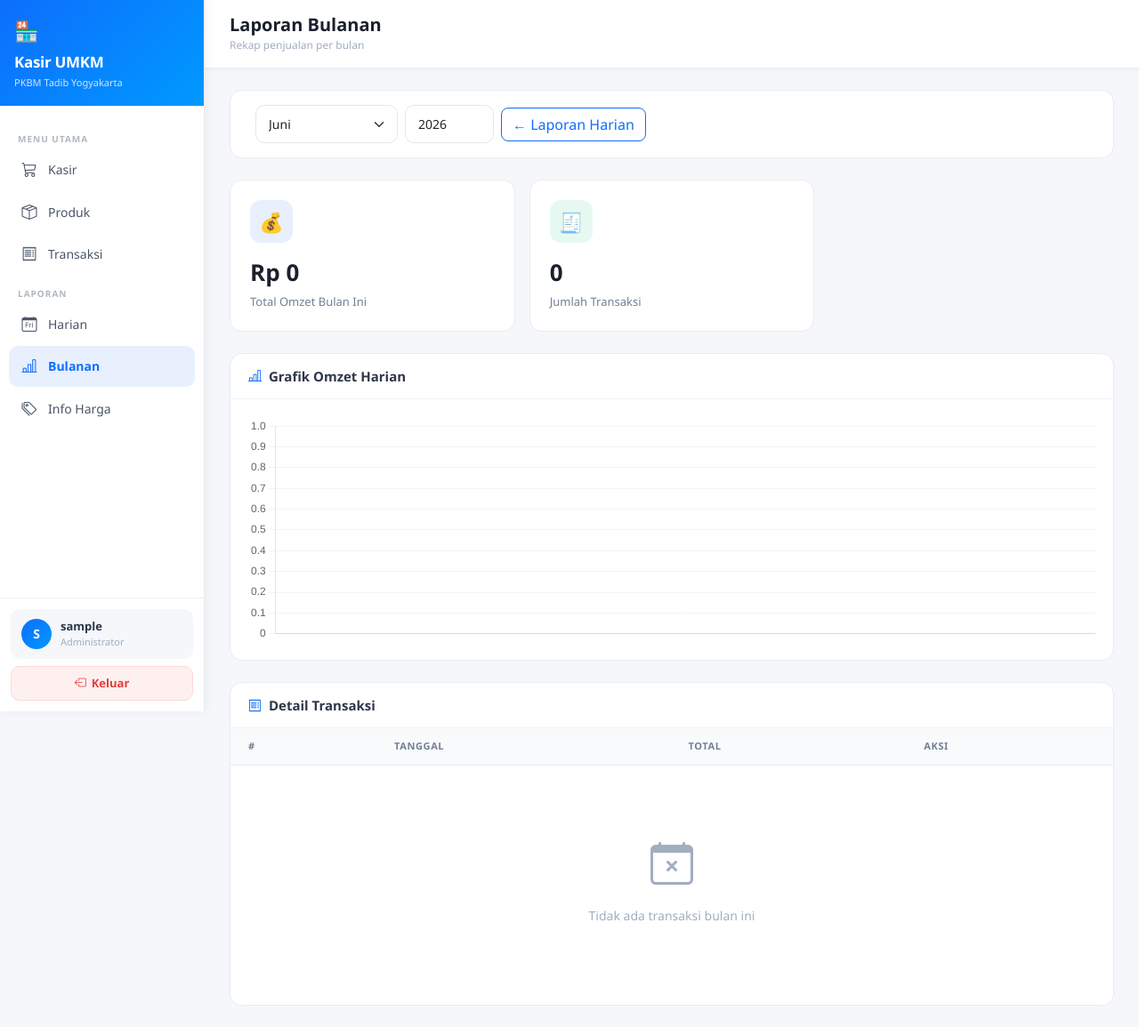
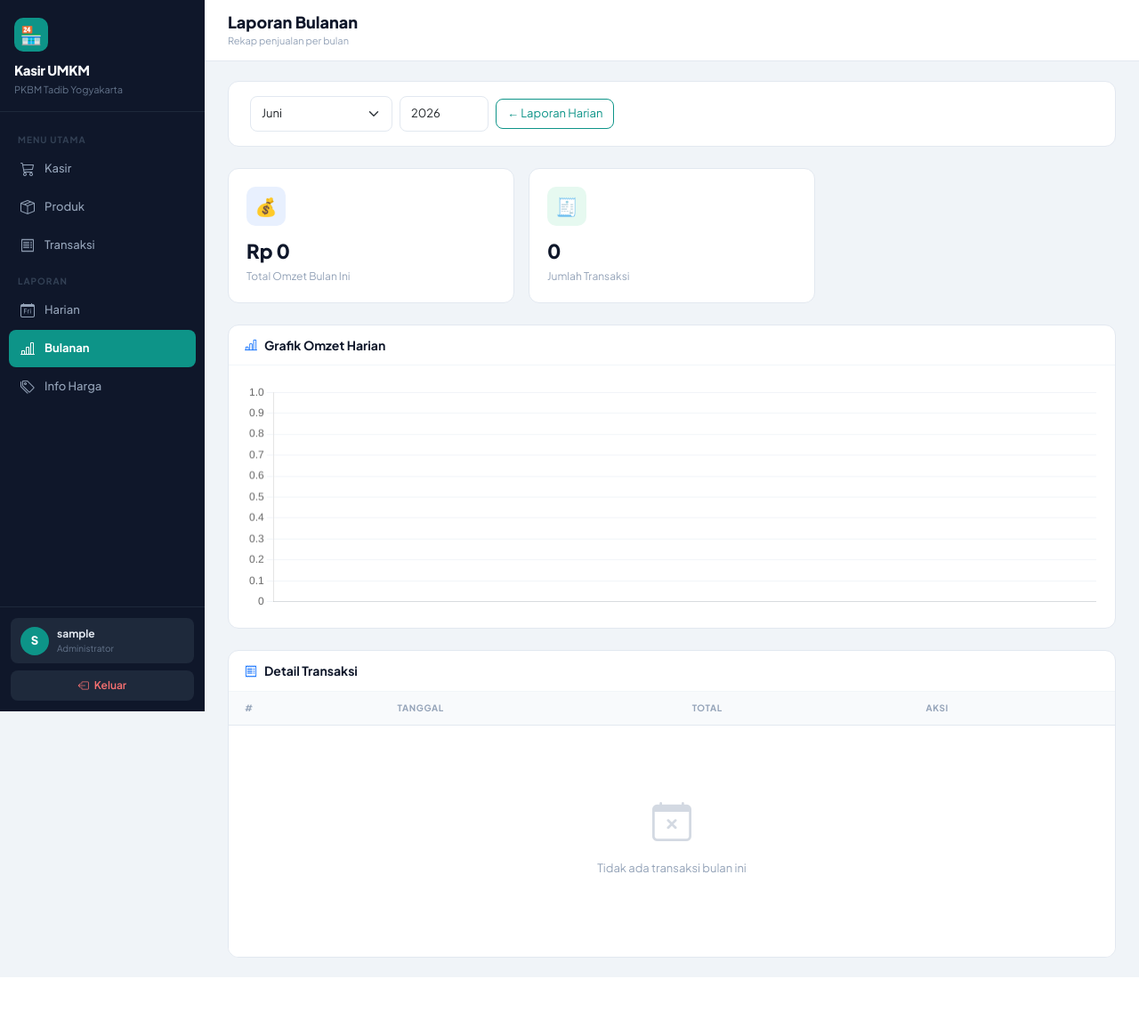
Before and after one commit to arkands/kasir-forumkm, a Django app: page /laporan/bulanan/ in a window 1280 px wide. Shown: the whole page at 89% size. After the commit the page ends 1099 px from the top, so only its background shows below. Run offline with Django 5.2, Linux system fonts and the light colour scheme; the visitor is signed in with stand-in values (Sample User, id 1); data that the repository does not hold is empty.

Commit message:
redesign ui

```diff
--- a/kasir_forumkm/templates/base.html
+++ b/kasir_forumkm/templates/base.html
@@ -6,244 +6,285 @@
     <title>{% block title %}Kasir UMKM{% endblock %}</title>
     <link href="https://cdn.jsdelivr.net/npm/bootstrap@5.3.0/dist/css/bootstrap.min.css" rel="stylesheet">
     <link href="https://cdn.jsdelivr.net/npm/bootstrap-icons@1.10.5/font/bootstrap-icons.css" rel="stylesheet">
+    <link href="https://fonts.googleapis.com/css2?family=Plus+Jakarta+Sans:wght@400;500;600;700;800&display=swap" rel="stylesheet">
     <style>
         :root {
-            --primary: #0d6efd;
-            --primary-dark: #0b5ed7;
-            --primary-light: #e8f0fe;
-            --accent: #ff6b35;
-            --success: #00b14f;
+            --primary: #0d9488;
+            --primary-dark: #0f766e;
+            --primary-light: #f0fdf9;
+            --sidebar-bg: #0f172a;
+            --sidebar-hover: #1e293b;
+            --sidebar-active: #0d9488;
             --sidebar-w: 230px;
-            --bg: #f5f7fa;
+            --bg: #f0f4f8;
+            --text: #0f172a;
+            --text-muted: #94a3b8;
+            --border: #e2e8f0;
         }
 
         * { box-sizing: border-box; margin: 0; padding: 0; }
-        body { font-family: 'Segoe UI', sans-serif; background: var(--bg); display: flex; min-height: 100vh; }
+        body { font-family: 'Plus Jakarta Sans', 'Segoe UI', sans-serif; background: var(--bg); display: flex; min-height: 100vh; }
 
         /* SIDEBAR */
         .sidebar {
             width: var(--sidebar-w);
-            background: #fff;
-            border-right: 1px solid #e8ecf0;
+            background: var(--sidebar-bg);
             position: fixed;
             top: 0; left: 0;
             height: 100vh;
             display: flex;
             flex-direction: column;
             z-index: 100;
-            box-shadow: 2px 0 12px rgba(0,0,0,0.05);
         }
 
         .sidebar-brand {
-            padding: 18px 16px;
-            background: linear-gradient(135deg, #0d6efd, #0099ff);
-            color: white;
+            padding: 20px 16px 16px;
+            border-bottom: 1px solid #1e293b;
+        }
+
+        .sidebar-brand .brand-logo {
+            width: 38px; height: 38px;
+            background: var(--primary);
+            border-radius: 10px;
+            display: flex; align-items: center; justify-content: center;
+            font-size: 20px;
+            margin-bottom: 10px;
         }
 
         .sidebar-brand .app-name {
-            font-size: 17px;
+            font-size: 15px;
             font-weight: 800;
+            color: #f8fafc;
             letter-spacing: -0.3px;
         }
 
         .sidebar-brand .app-sub {
             font-size: 11px;
-            opacity: 0.8;
+            color: #64748b;
             margin-top: 2px;
         }
 
         .sidebar-menu {
             flex: 1;
-            padding: 16px 10px;
+            padding: 12px 10px;
             overflow-y: auto;
         }
 
         .menu-section {
             font-size: 10px;
             font-weight: 700;
-            color: #b0b8c1;
+            color: #334155;
             text-transform: uppercase;
             letter-spacing: 1px;
-            padding: 6px 10px 4px;
-            margin-top: 8px;
+            padding: 8px 10px 4px;
+            margin-top: 4px;
         }
 
         .sidebar-link {
             display: flex;
             align-items: center;
-            gap: 10px;
-            padding: 10px 12px;
-            border-radius: 10px;
-            color: #4a5568;
+            gap: 9px;
+            padding: 9px 11px;
+            border-radius: 8px;
+            color: #94a3b8;
             text-decoration: none;
-            font-size: 14px;
+            font-size: 13px;
             font-weight: 500;
-            margin-bottom: 2px;
+            margin-bottom: 1px;
             transition: all 0.15s;
         }
 
-        .sidebar-link i { font-size: 17px; width: 22px; text-align: center; }
-        .sidebar-link:hover { background: var(--primary-light); color: var(--primary); }
+        .sidebar-link i { font-size: 16px; width: 20px; text-align: center; }
+        .sidebar-link:hover { background: var(--sidebar-hover); color: #e2e8f0; }
         .sidebar-link.active {
-            background: var(--primary-light);
-            color: var(--primary);
+            background: var(--primary);
+            color: #fff;
             font-weight: 700;
         }
-        .sidebar-link.active i { color: var(--primary); }
+        .sidebar-link.active i { color: #fff; }
 
         .sidebar-footer {
             padding: 12px;
-            border-top: 1px solid #f0f0f0;
+            border-top: 1px solid #1e293b;
         }
 
         .user-card {
-            background: #f5f7fa;
-            border-radius: 10px;
-            padding: 10px 12px;
+            background: #1e293b;
+            border-radius: 8px;
+            padding: 9px 11px;
             display: flex;
             align-items: center;
-            gap: 10px;
+            gap: 9px;
             margin-bottom: 8px;
         }
 
         .user-avatar {
-            width: 34px; height: 34px;
-            background: linear-gradient(135deg, #0d6efd, #0099ff);
+            width: 32px; height: 32px;
+            background: var(--primary);
             border-radius: 50%;
             display: flex; align-items: center; justify-content: center;
-            color: white; font-weight: 800; font-size: 14px;
+            color: white; font-weight: 800; font-size: 13px;
+            flex-shrink: 0;
         }
 
-        .user-name { font-size: 13px; font-weight: 700; color: #2d3748; }
-        .user-role { font-size: 11px; color: #a0aec0; }
+        .user-name { font-size: 12px; font-weight: 700; color: #e2e8f0; }
+        .user-role { font-size: 10px; color: #64748b; }
 
         .btn-logout {
             display: flex; align-items: center; justify-content: center; gap: 6px;
-            width: 100%; padding: 9px;
-            background: #fff0f0; color: #e53e3e;
-            border: 1px solid #fed7d7;
-            border-radius: 10px;
-            font-size: 13px; font-weight: 600;
+            width: 100%; padding: 8px;
+            background: #1e293b; color: #f87171;
+            border: none;
+            border-radius: 8px;
+            font-size: 12px; font-weight: 600;
             text-decoration: none;
             transition: all 0.15s;
+            cursor: pointer;
         }
-        .btn-logout:hover { background: #fed7d7; color: #c53030; }
+        .btn-logout:hover { background: #2d1f1f; color: #fca5a5; }
 
         /* MAIN */
         .main-wrapper { margin-left: var(--sidebar-w); flex: 1; display: flex; flex-direction: column; }
 
         .topbar {
             background: white;
-            border-bottom: 1px solid #e8ecf0;
-            padding: 16px 28px;
+            border-bottom: 1px solid var(--border);
+            padding: 14px 26px;
             display: flex;
             align-items: center;
             justify-content: space-between;
             position: sticky; top: 0; z-index: 50;
-            box-shadow: 0 1px 4px rgba(0,0,0,0.04);
         }
 
         .topbar-left h4 {
-            font-size: 20px; font-weight: 800; color: #1a202c; margin: 0;
+            font-size: 18px; font-weight: 800; color: var(--text); margin: 0;
         }
 
         .topbar-left p {
-            font-size: 12px; color: #a0aec0; margin: 2px 0 0;
+            font-size: 11px; color: var(--text-muted); margin: 2px 0 0;
         }
 
-        .main-content { padding: 24px 28px; flex: 1; }
+        .main-content { padding: 22px 26px; flex: 1; }
 
         /* CARDS */
         .stat-card {
             background: white;
-            border-radius: 14px;
-            padding: 22px;
-            border: 1px solid #e8ecf0;
+            border-radius: 12px;
+            padding: 20px;
+            border: 1px solid var(--border);
             transition: all 0.2s;
             height: 100%;
         }
-        .stat-card:hover { box-shadow: 0 8px 24px rgba(13,110,253,0.1); transform: translateY(-2px); }
+        .stat-card:hover { box-shadow: 0 4px 20px rgba(13,148,136,0.1); transform: translateY(-2px); }
 
         .stat-icon {
-            width: 48px; height: 48px;
-            border-radius: 12px;
+            width: 44px; height: 44px;
+            border-radius: 10px;
             display: flex; align-items: center; justify-content: center;
-            font-size: 22px;
-            margin-bottom: 14px;
+            font-size: 20px;
+            margin-bottom: 12px;
         }
 
-        .stat-value { font-size: 26px; font-weight: 800; color: #1a202c; }
-        .stat-label { font-size: 13px; color: #718096; margin-top: 4px; }
+        .stat-value { font-size: 22px; font-weight: 800; color: var(--text); }
+        .stat-label { font-size: 12px; color: var(--text-muted); margin-top: 3px; }
+        .stat-trend { font-size: 11px; color: var(--primary); font-weight: 600; margin-top: 4px; }
+        .stat-trend.down { color: #f87171; }
+        .stat-trend.neutral { color: var(--text-muted); }
 
         /* TABLE */
         .data-card {
             background: white;
-            border-radius: 14px;
-            border: 1px solid #e8ecf0;
+            border-radius: 12px;
+            border: 1px solid var(--border);
             overflow: hidden;
         }
 
         .data-card-header {
-            padding: 16px 20px;
-            border-bottom: 1px solid #f0f4f8;
+            padding: 14px 18px;
+            border-bottom: 1px solid #f1f5f9;
             display: flex; align-items: center; justify-content: space-between;
         }
 
         .data-card-header h6 {
-            font-size: 15px; font-weight: 700; color: #2d3748; margin: 0;
+            font-size: 14px; font-weight: 700; color: var(--text); margin: 0;
         }
 
         .data-card .table { margin: 0; }
 
         .data-card .table th {
             background: #f8fafc;
-            font-size: 11px; font-weight: 700;
-            color: #718096;
+            font-size: 10px; font-weight: 700;
+            color: var(--text-muted);
             text-transform: uppercase;
             letter-spacing: 0.6px;
-            padding: 12px 20px;
-            border-bottom: 1px solid #e8ecf0;
+            padding: 11px 18px;
+            border-bottom: 1px solid var(--border);
             border-top: none;
         }
 
         .data-card .table td {
-            padding: 14px 20px;
-            font-size: 14px; color: #2d3748;
+            padding: 13px 18px;
+            font-size: 13px; color: #334155;
             vertical-align: middle;
-            border-bottom: 1px solid #f7f9fc;
+            border-bottom: 1px solid #f8fafc;
         }
 
         .data-card .table tr:last-child td { border-bottom: none; }
-        .data-card .table tbody tr:hover td { background: #f8faff; }
+        .data-card .table tbody tr:hover td { background: #f0fdf9; }
 
         /* BADGES */
-        .badge-halal { background: #e6f9f0; color: #00b14f; padding: 4px 10px; border-radius: 20px; font-size: 12px; font-weight: 600; }
-        .badge-tidak { background: #fff0f0; color: #e53e3e; padding: 4px 10px; border-radius: 20px; font-size: 12px; font-weight: 600; }
-        .badge-perlu { background: #fffbeb; color: #d69e2e; padding: 4px 10px; border-radius: 20px; font-size: 12px; font-weight: 600; }
+        .badge-halal { background: #f0fdf9; color: #0d9488; padding: 3px 10px; border-radius: 20px; font-size: 11px; font-weight: 700; }
+        .badge-tidak { background: #fff1f2; color: #e11d48; padding: 3px 10px; border-radius: 20px; font-size: 11px; font-weight: 700; }
+        .badge-perlu { background: #fffbeb; color: #d97706; padding: 3px 10px; border-radius: 20px; font-size: 11px; font-weight: 700; }
 
         /* BUTTONS */
-        .btn-primary { background: var(--primary) !important; border-color: var(--primary) !important; border-radius: 10px !important; font-weight: 600 !important; }
-        .btn-primary:hover { background: var(--primary-dark) !important; }
-        .btn-outline-primary { border-color: var(--primary) !important; color: var(--primary) !important; border-radius: 8px !important; }
+        .btn-primary { background: var(--primary) !important; border-color: var(--primary) !important; border-radius: 8px !important; font-weight: 700 !important; font-size: 13px !important; }
+        .btn-primary:hover { background: var(--primary-dark) !important; border-color: var(--primary-dark) !important; }
+        .btn-outline-primary { border-color: var(--primary) !important; color: var(--primary) !important; border-radius: 8px !important; font-size: 13px !important; }
         .btn-outline-primary:hover { background: var(--primary) !important; color: white !important; }
+        .btn-danger { border-radius: 8px !important; font-size: 13px !important; }
+        .btn-secondary { border-radius: 8px !important; font-size: 13px !important; }
 
         /* FORM */
-        .form-card { background: white; border-radius: 14px; border: 1px solid #e8ecf0; padding: 28px; }
-        .form-label { font-size: 13px; font-weight: 600; color: #4a5568; margin-bottom: 6px; }
-        .form-control, .form-select { border-radius: 10px !important; border-color: #e2e8f0 !important; font-size: 14px !important; padding: 10px 14px !important; }
-        .form-control:focus, .form-select:focus { border-color: var(--primary) !important; box-shadow: 0 0 0 3px rgba(13,110,253,0.12) !important; }
+        .form-card { background: white; border-radius: 12px; border: 1px solid var(--border); padding: 24px; }
+        .form-label { font-size: 12px; font-weight: 700; color: #475569; margin-bottom: 6px; text-transform: uppercase; letter-spacing: 0.4px; }
+        .form-control, .form-select {
+            border-radius: 8px !important;
+            border-color: var(--border) !important;
+            font-size: 13px !important;
+            padding: 9px 12px !important;
+            font-family: 'Plus Jakarta Sans', sans-serif !important;
+        }
+        .form-control:focus, .form-select:focus {
+            border-color: var(--primary) !important;
+            box-shadow: 0 0 0 3px rgba(13,148,136,0.12) !important;
+        }
 
         /* EMPTY STATE */
-        .empty-state { text-align: center; padding: 60px 20px; color: #a0aec0; }
-        .empty-state i { font-size: 48px; margin-bottom: 12px; display: block; }
-        .empty-state p { font-size: 14px; }
+        .empty-state { text-align: center; padding: 60px 20px; color: var(--text-muted); }
+        .empty-state i { font-size: 44px; margin-bottom: 12px; display: block; opacity: 0.4; }
+        .empty-state p { font-size: 13px; }
+
+        /* PAGE HEADER */
+        .page-header {
+            display: flex; align-items: center; justify-content: space-between;
+            margin-bottom: 20px;
+        }
+        .page-header h5 { font-size: 15px; font-weight: 800; color: var(--text); margin: 0; }
+        .page-header p { font-size: 12px; color: var(--text-muted); margin: 2px 0 0; }
+
+        /* SCROLLBAR */
+        ::-webkit-scrollbar { width: 4px; }
+        ::-webkit-scrollbar-track { background: transparent; }
+        ::-webkit-scrollbar-thumb { background: #cbd5e1; border-radius: 4px; }
     </style>
+    {% block extra_css %}{% endblock %}
 </head>
 <body>
 
 <div class="sidebar">
     <div class="sidebar-brand">
-        <div style="font-size:22px;margin-bottom:6px">🏪</div>
+        <div class="brand-logo">🏪</div>
         <div class="app-name">Kasir UMKM</div>
         <div class="app-sub">PKBM Tadib Yogyakarta</div>
     </div>
@@ -300,5 +341,6 @@
 </div>
 
 <script src="https://cdn.jsdelivr.net/npm/bootstrap@5.3.0/dist/js/bootstrap.bundle.min.js"></script>
+{% block extra_js %}{% endblock %}
 </body>
 </html>
```
